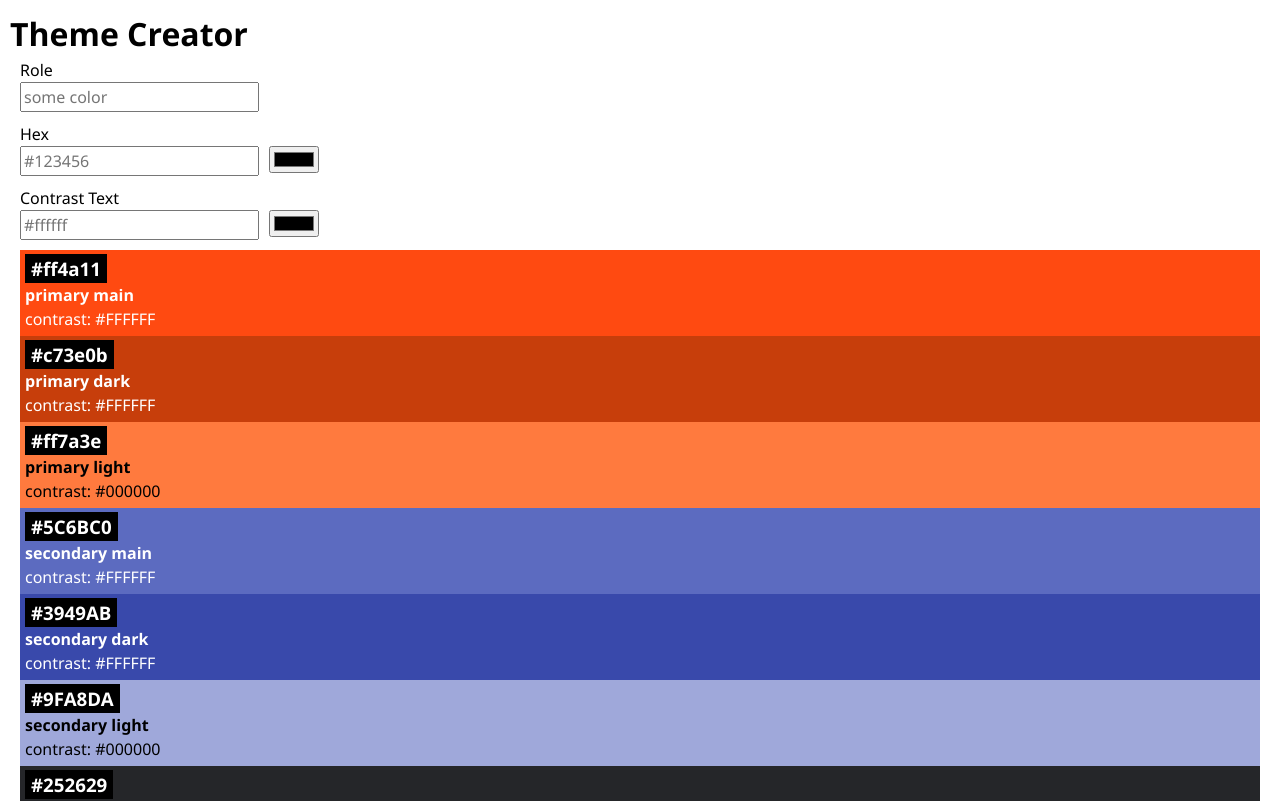
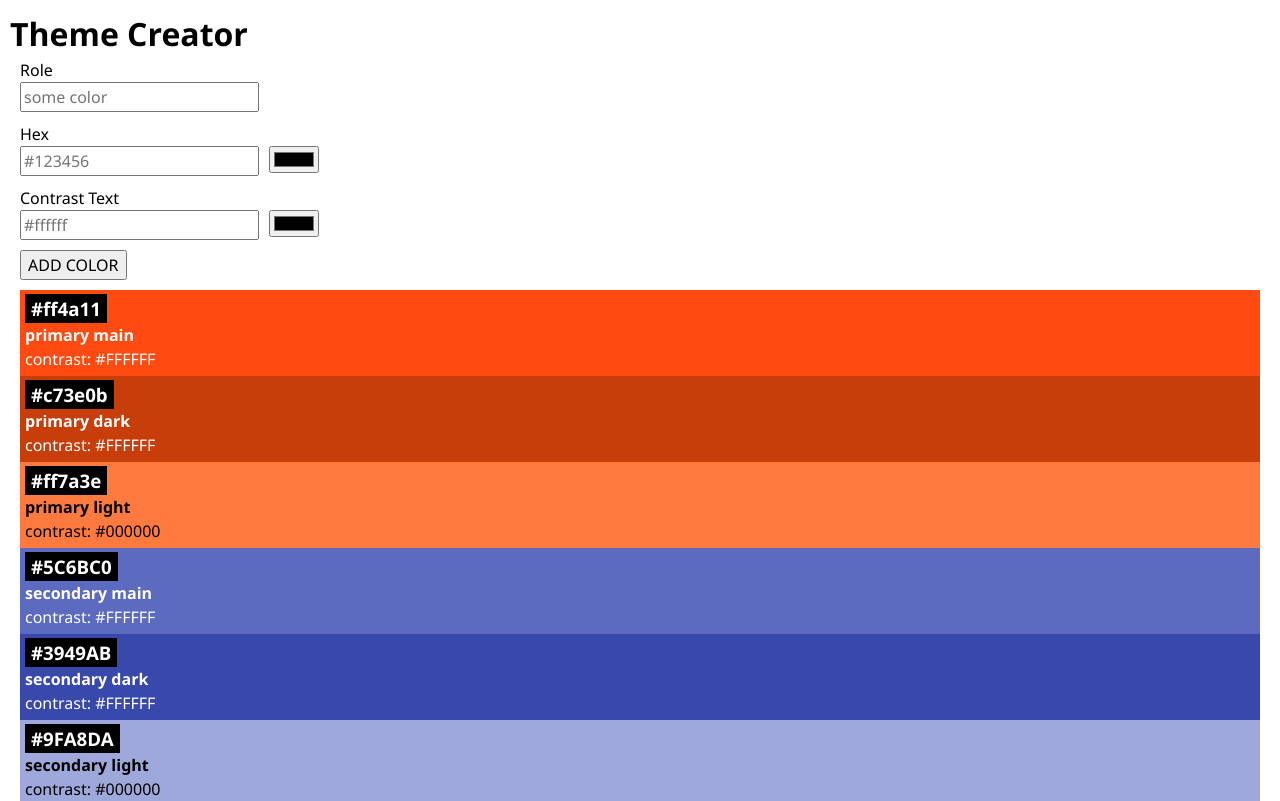
Before and after one commit to juli-albrecht/recap-project-4, a React (Vite) app: page / in a window 1280 px wide. Shown: the top 801 px of the page. Built offline with nearby package versions, Linux system fonts and the light colour scheme.

Commit message:
add handlerfunctions and set state of inputColor

```diff
--- /dev/null
+++ b/components/Card.jsx
@@ -0,0 +1,4 @@
+export function newCard ()
+{
+
+}
--- a/package.json
+++ b/package.json
@@ -14,7 +14,8 @@
     "@octokit/rest": "^20.1.0",
     "dotenv": "^16.4.5",
     "react": "^18.2.0",
-    "react-dom": "^18.2.0"
+    "react-dom": "^18.2.0",
+    "uid": "^2.0.2"
   },
   "devDependencies": {
     "@types/react": "^18.2.66",
--- a/src/App.css
+++ b/src/App.css
@@ -18,3 +18,8 @@ label {
   display: flex;
   justify-content: flex-start;
 }
+
+button {
+  margin-bottom: 10px;
+  margin-left: 10px;
+}
--- a/src/App.jsx
+++ b/src/App.jsx
@@ -1,6 +1,8 @@
 import { initialColors } from "./lib/colors";
 import Color from "./Components/Color/Color";
 import "./App.css";
+import { uid } from "uid";
+import { useState } from "react";
 
 function App() {
   return (
@@ -17,24 +19,53 @@ function App() {
 }
 
 function ColorForm() {
-  // const [input, setInput] = useState("");
+  function handleSubmit(event) {
+    event.preventDefault();
+    console.log(event);
+    const formData = new FormData(event.target);
+    const data = Object.fromEntries(formData);
+    console.log(data);
+    onSubmitColor(data);
+  }
+
   return (
-    <form>
+    <>
+      <form onSubmit={handleSubmit}>
         <label>Role</label>
-      <input type="text" className="input-text" placeholder="some color" />
+        <input
+          type="text"
+          className="input-text"
+          placeholder="some color"
+          id="role"
+          name="role"
+        />
         <label>Hex</label>
         <ColorInput placeholder="#123456" />
         <label>Contrast Text</label>
         <ColorInput placeholder="#ffffff" />
+        <button>ADD COLOR</button>
       </form>
+    </>
   );
 }
 
-function ColorInput({ placeholder }) {
+function ColorInput({ placeholder, id }) {
+  const [inputColor, setInputColor] = useState();
+
+  function handleColorInput(event) {
+    setInputColor(event.target.value);
+  }
+
   return (
     <div className="input-and-color-picker">
-      <input type="text" placeholder={placeholder} />
-      <input type="color" />
+      <input
+        type="text, color"
+        placeholder={placeholder}
+        id={id}
+        value={inputColor}
+        onChange={handleColorInput}
+      />
+      <input type="color" value={inputColor} onChange={handleColorInput} />
     </div>
   );
 }
```
Also changed, not shown: 1 other file (tests, documents, lock files or other folders). Lines whose indentation alone changed are shown as unchanged.
